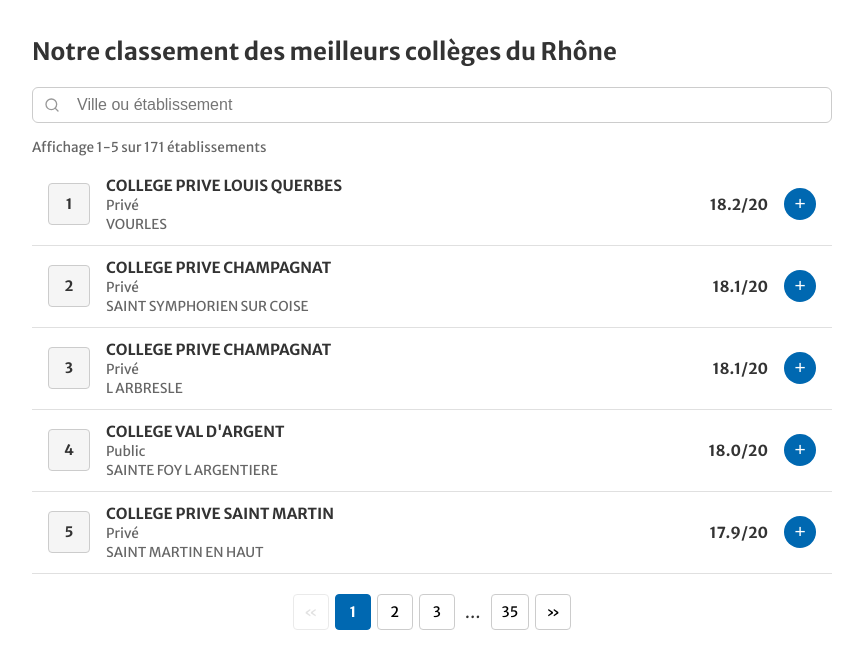
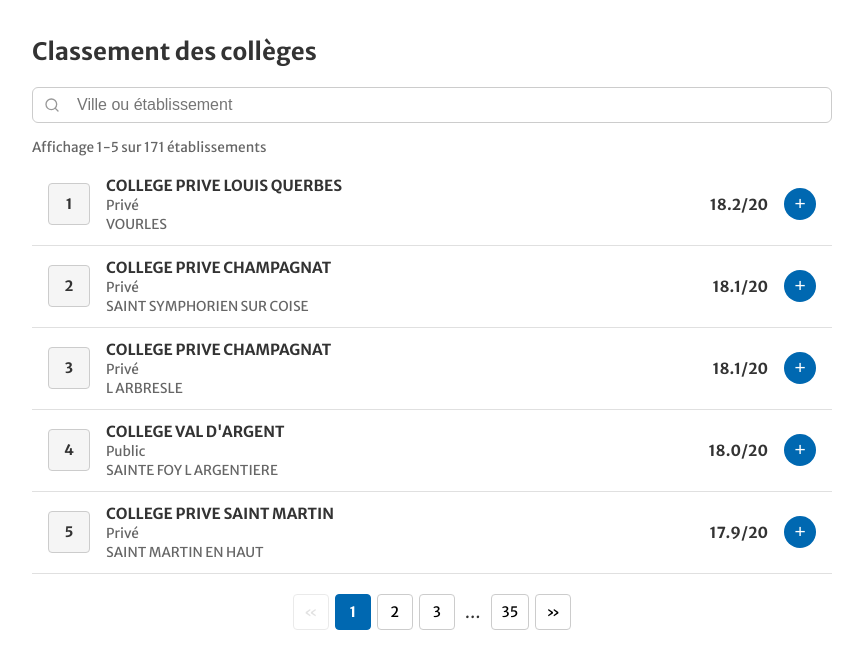
Before and after one commit to lucasbe-lpr/classement-2026-colleges-rhone, a plain HTML site: page index.html in a window 1280 px wide. Shown: the whole page, without its empty margins (208-1071 px from the left). Drawn offline with nearby package versions, Linux system fonts and the light colour scheme.

Commit message:
Update index.html

```diff
--- a/index.html
+++ b/index.html
@@ -81,7 +81,7 @@ h1 { font-size: 24px; margin-bottom: 1rem; line-height: 1.4; }
 </head>
 <body>
   <div id="container">
-        <h2>Notre classement des meilleurs collèges du Rhône</h2>
+        <h2>Classement des collèges</h2>
     <div class="search-row">
       <div class="search-wrapper">
         <span class="search-icon">
```
